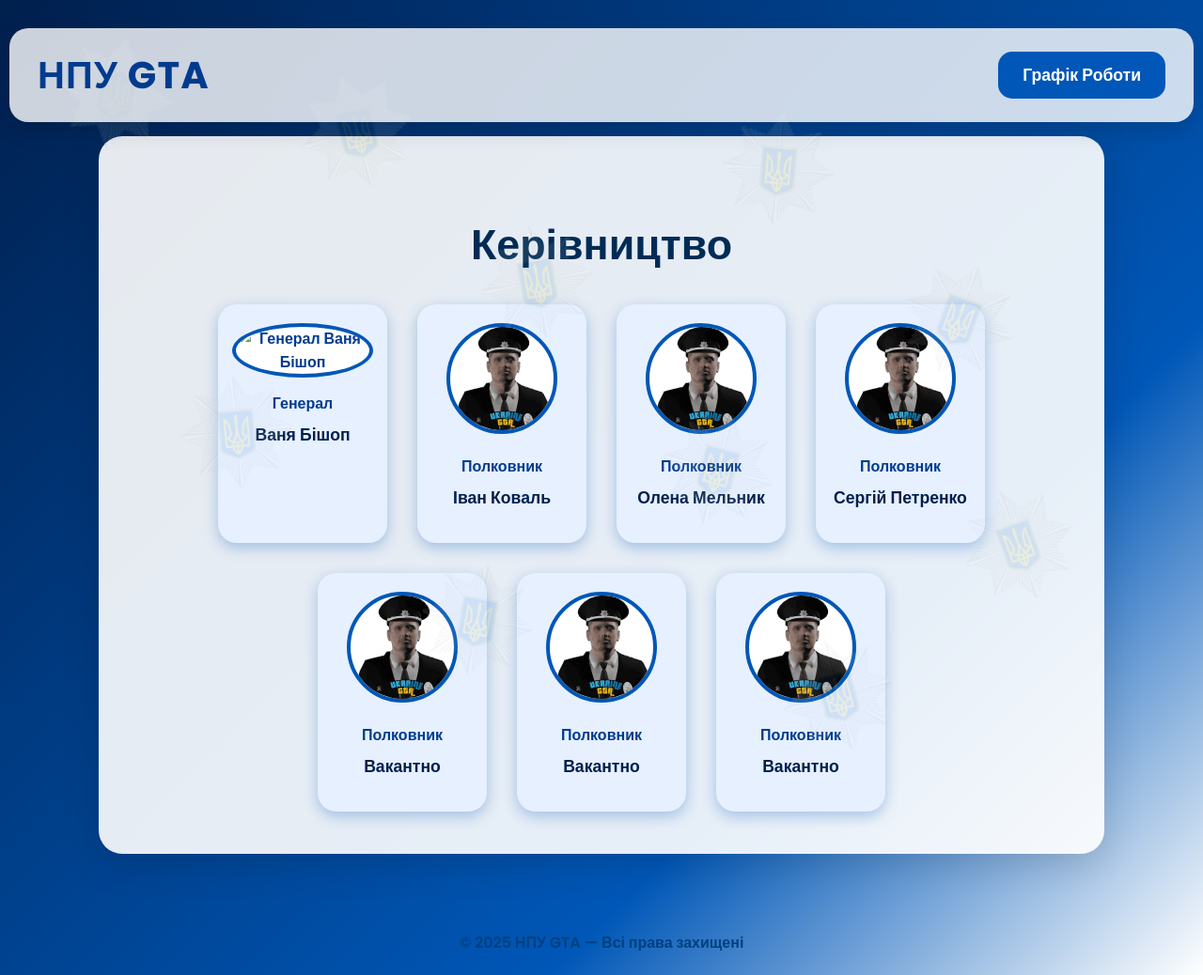
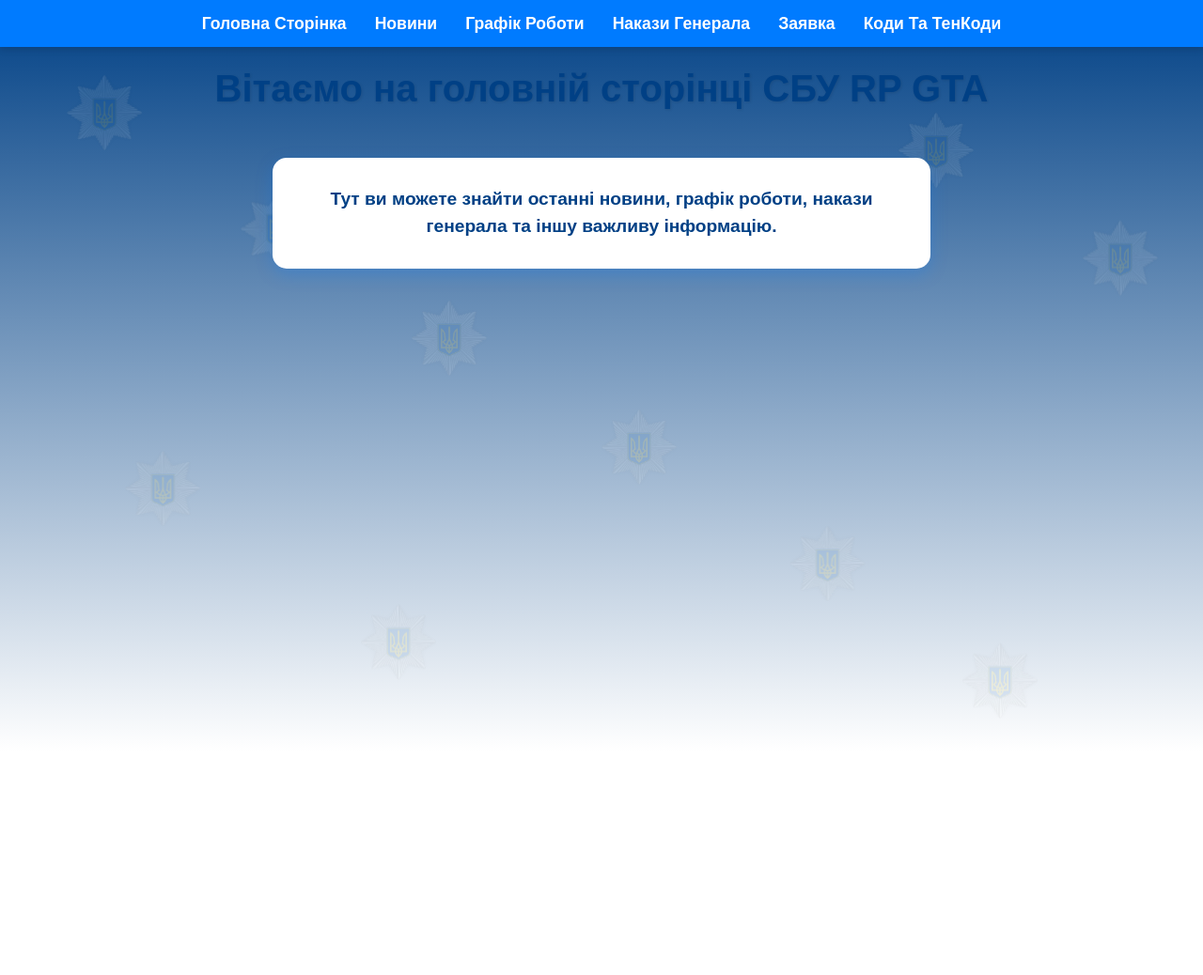
Before and after one commit to stw1zze/npu, a plain HTML site: page index.html in a window 1280 px wide. Shown: the whole page at 94% size. After the commit the page ends 800 px from the top, so only its background shows below. Drawn offline with nearby package versions, Linux system fonts and the light colour scheme.

Commit message:
Update index.html

```diff
--- a/index.html
+++ b/index.html
@@ -3,213 +3,160 @@
 <head>
   <meta charset="UTF-8" />
   <meta name="viewport" content="width=device-width, initial-scale=1" />
-<title>НПУ GTA — Керівництво</title>
-
-<link href="https://fonts.googleapis.com/css2?family=Poppins:wght@400;600;700&display=swap" rel="stylesheet" />
-
+  <title>Головна — СБУ RP GTA</title>
+  <link href="https://cdn.jsdelivr.net/npm/bootstrap@5.3.0/dist/css/bootstrap.min.css" rel="stylesheet" />
+  <link href="https://cdnjs.cloudflare.com/ajax/libs/font-awesome/6.4.0/css/all.min.css" rel="stylesheet" />
   <style>
     body {
-    margin: 0;
-    font-family: 'Poppins', sans-serif;
-    background: linear-gradient(135deg, #001f4d 0%, #0057b7 70%, #ffffff 100%);
-    color: #002b55;
+      font-family: 'Montserrat', sans-serif;
+      background: linear-gradient(to bottom, #004085, #ffffff);
+      color: #1a1a1a;
+      padding-top: 70px;
       min-height: 100vh;
+      display: flex;
+      flex-direction: column;
+      align-items: center;
       position: relative;
+      overflow-x: hidden;
     }
-  .logo-bg {
-    position: fixed; top: 0; left: 0; width: 100%; height: 100%;
-    pointer-events: none;
-    z-index: 0;
+
+    nav {
+      position: fixed;
+      top: 0;
+      width: 100%;
+      background-color: #007bff;
+      padding: 12px 0;
+      z-index: 1000;
+      box-shadow: 0 2px 8px rgba(0,0,0,0.15);
     }
-  .logo-bg img {
-    position: absolute;
-    width: 120px;
-    opacity: 0.1;
-    border-radius: 20px;
+
+    nav .container {
+      display: flex;
+      justify-content: center;
+      gap: 30px;
     }
-  .logo-bg img:nth-child(1) { top: 5%; left: 5%; transform: rotate(10deg);}
-  .logo-bg img:nth-child(2) { top: 10%; left: 25%; transform: rotate(-15deg);}
-  .logo-bg img:nth-child(3) { top: 15%; left: 60%; transform: rotate(5deg);}
-  .logo-bg img:nth-child(4) { top: 30%; left: 40%; transform: rotate(-10deg);}
-  .logo-bg img:nth-child(5) { top: 35%; left: 75%; transform: rotate(20deg);}
-  .logo-bg img:nth-child(6) { top: 50%; left: 15%; transform: rotate(-5deg);}
-  .logo-bg img:nth-child(7) { top: 55%; left: 55%; transform: rotate(15deg);}
-  .logo-bg img:nth-child(8) { top: 65%; left: 80%; transform: rotate(-20deg);}
-  .logo-bg img:nth-child(9) { top: 75%; left: 35%; transform: rotate(10deg);}
-  .logo-bg img:nth-child(10){ top: 85%; left: 65%; transform: rotate(-15deg);}
 
-  header {
-    background: rgba(255 255 255 / 0.8);
-    padding: 20px 30px;
-    border-radius: 20px;
-    margin: 30px auto 15px;
-    max-width: 1200px;
-    box-shadow: 0 8px 25px rgba(0,0,0,0.15);
-    display: flex;
-    justify-content: space-between;
-    align-items: center;
+    nav a {
+      color: white;
+      font-weight: 600;
+      font-size: 1.1rem;
+      text-decoration: none;
+      transition: color 0.3s ease;
+    }
+
+    nav a:hover {
+      color: #cce5ff;
+    }
+
+    h1 {
+      color: #004085;
+      text-align: center;
+      margin-bottom: 50px;
+      font-weight: 700;
+      text-shadow: 1px 1px 3px rgba(0,0,0,0.1);
       position: relative;
       z-index: 1;
     }
-  header h1 {
-    margin: 0;
-    color: #003b8e;
-    font-weight: 700;
-    font-size: 2.5rem;
-    letter-spacing: 1.2px;
-  }
-  nav {
-    display: flex;
-    gap: 15px;
-  }
-  nav a {
-    background: #0057b7;
-    color: white;
-    padding: 12px 26px;
+
+    .content-container {
+      background: white;
       border-radius: 15px;
-    text-decoration: none;
+      box-shadow: 0 6px 18px rgba(0, 123, 255, 0.25);
+      max-width: 700px;
+      width: 90%;
+      padding: 30px 25px;
+      position: relative;
+      z-index: 1;
+      text-align: center;
       font-weight: 600;
-    font-size: 1.1rem;
-    transition: background-color 0.3s ease;
-  }
-  nav a:hover {
-    background: #003b8e;
+      color: #004085;
+      font-size: 1.2rem;
     }
 
-  main {
-    max-width: 1000px;
-    margin: 0 auto 60px;
-    background: rgba(255 255 255 / 0.9);
-    padding: 45px 35px;
-    border-radius: 25px;
-    box-shadow: 0 10px 40px rgba(0,0,0,0.15);
-    color: #002b55;
-    text-align: center;
+    /* Фон с логотипами */
+    .background-logos {
+      position: fixed;
+      top: 0;
+      left: 0;
+      width: 100vw;
+      height: 100vh;
+      pointer-events: none;
+      overflow: hidden;
+      z-index: 0;
+      background: linear-gradient(to bottom, #004085, #ffffff);
     }
 
-  main h2 {
-    font-size: 2.8rem;
-    margin-bottom: 30px;
-    font-weight: 700;
+    .background-logos img {
+      position: absolute;
+      width: 80px;
+      opacity: 0.1;
+      filter: drop-shadow(0 0 3px rgba(0,0,0,0.2));
+      animation-timing-function: ease-in-out;
+      animation-iteration-count: infinite;
+      animation-direction: alternate;
     }
 
-  .leadership {
-    display: flex;
-    flex-wrap: wrap;
-    justify-content: center;
-    gap: 32px;
+    .logo1 { top: 10%; left: 5%; animation-name: moveX1; animation-duration: 12s; }
+    .logo2 { top: 25%; left: 20%; animation-name: moveY1; animation-duration: 15s; }
+    .logo3 { top: 40%; left: 35%; animation-name: moveX2; animation-duration: 10s; }
+    .logo4 { top: 55%; left: 50%; animation-name: moveY2; animation-duration: 14s; }
+    .logo5 { top: 70%; left: 65%; animation-name: moveX1; animation-duration: 11s; }
+    .logo6 { top: 85%; left: 80%; animation-name: moveY1; animation-duration: 13s; }
+    .logo7 { top: 15%; left: 75%; animation-name: moveX2; animation-duration: 16s; }
+    .logo8 { top: 30%; left: 90%; animation-name: moveY2; animation-duration: 12s; }
+    .logo9 { top: 60%; left: 10%; animation-name: moveX1; animation-duration: 14s; }
+    .logo10 { top: 80%; left: 30%; animation-name: moveY1; animation-duration: 15s; }
+
+    @keyframes moveX1 {
+      0%   { transform: translateX(0); }
+      100% { transform: translateX(20px); }
     }
-
-  .leader-card {
-    background: #e6f0ff;
-    border-radius: 20px;
-    box-shadow: 0 5px 15px rgba(0, 87, 183, 0.3);
-    width: 150px;
-    padding: 20px 15px 35px;
-    color: #003b8e;
-    font-weight: 600;
-    transition: transform 0.25s ease;
+    @keyframes moveX2 {
+      0%   { transform: translateX(0); }
+      100% { transform: translateX(-20px); }
     }
-  .leader-card:hover {
-    transform: translateY(-5px);
-    box-shadow: 0 8px 25px rgba(0, 87, 183, 0.5);
+    @keyframes moveY1 {
+      0%   { transform: translateY(0); }
+      100% { transform: translateY(15px); }
     }
-  .leader-card img {
-    width: 110px;
-    height: 110px;
-    object-fit: cover;
-    border-radius: 50%;
-    border: 4px solid #0057b7;
-    margin-bottom: 15px;
-    background: white;
-  }
-  .leader-card .position {
-    font-size: 1rem;
-    margin-bottom: 8px;
-  }
-  .leader-card .name {
-    font-size: 1.1rem;
-    color: #001f4d;
-  }
-
-  footer {
-    text-align: center;
-    padding: 22px 10px;
-    color: #004080;
-    font-weight: 600;
+    @keyframes moveY2 {
+      0%   { transform: translateY(0); }
+      100% { transform: translateY(-15px); }
     }
   </style>
 </head>
 <body>
 
-  <div class="logo-bg" aria-hidden="true">
-    <img src="logo.png" alt="" />
-    <img src="logo.png" alt="" />
-    <img src="logo.png" alt="" />
-    <img src="logo.png" alt="" />
-    <img src="logo.png" alt="" />
-    <img src="logo.png" alt="" />
-    <img src="logo.png" alt="" />
-    <img src="logo.png" alt="" />
-    <img src="logo.png" alt="" />
-    <img src="logo.png" alt="" />
+  <div class="background-logos" aria-hidden="true">
+    <img src="logo.png" alt="" class="logo1" />
+    <img src="logo.png" alt="" class="logo2" />
+    <img src="logo.png" alt="" class="logo3" />
+    <img src="logo.png" alt="" class="logo4" />
+    <img src="logo.png" alt="" class="logo5" />
+    <img src="logo.png" alt="" class="logo6" />
+    <img src="logo.png" alt="" class="logo7" />
+    <img src="logo.png" alt="" class="logo8" />
+    <img src="logo.png" alt="" class="logo9" />
+    <img src="logo.png" alt="" class="logo10" />
   </div>
 
-  <header>
-    <h1>НПУ GTA</h1>
   <nav>
+    <div class="container">
+      <a href="index.html" class="active">Головна Сторінка</a>
+      <a href="news.html">Новини</a>
       <a href="grafik.html">Графік Роботи</a>
+      <a href="nakazy.html">Накази Генерала</a>
+      <a href="#apply">Заявка</a>
+      <a href="ten-codes.html">Коди Та ТенКоди</a>
+    </div>
   </nav>
-  </header>
 
-  <main>
-    <h2>Керівництво</h2>
-    <div class="leadership">
+  <h1>Вітаємо на головній сторінці СБУ RP GTA</h1>
 
-      <div class="leader-card">
-        <img src="general.png" alt="Генерал Ваня Бішоп" />
-        <div class="position">Генерал</div>
-        <div class="name">Ваня Бішоп</div>
+  <div class="content-container">
+    Тут ви можете знайти останні новини, графік роботи, накази генерала та іншу важливу інформацію.
   </div>
 
-      <div class="leader-card">
-        <img src="polkovnik.png" alt="Полковник Іван Коваль" />
-        <div class="position">Полковник</div>
-        <div class="name">Іван Коваль</div>
-      </div>
-      <div class="leader-card">
-        <img src="polkovnik.png" alt="Полковник Олена Мельник" />
-        <div class="position">Полковник</div>
-        <div class="name">Олена Мельник</div>
-      </div>
-      <div class="leader-card">
-        <img src="polkovnik.png" alt="Полковник Сергій Петренко" />
-        <div class="position">Полковник</div>
-        <div class="name">Сергій Петренко</div>
-      </div>
-
-      <div class="leader-card">
-        <img src="polkovnik.png" alt="Вакантно" />
-        <div class="position">Полковник</div>
-        <div class="name">Вакантно</div>
-      </div>
-      <div class="leader-card">
-        <img src="polkovnik.png" alt="Вакантно" />
-        <div class="position">Полковник</div>
-        <div class="name">Вакантно</div>
-      </div>
-      <div class="leader-card">
-        <img src="polkovnik.png" alt="Вакантно" />
-        <div class="position">Полковник</div>
-        <div class="name">Вакантно</div>
-      </div>
-
-    </div>
-  </main>
-
-  <footer>
-    © 2025 НПУ GTA — Всі права захищені
-  </footer>
-
+  <script src="https://cdnjs.cloudflare.com/ajax/libs/font-awesome/6.4.0/js/all.min.js"></script>
 </body>
 </html>
```
Lines whose indentation alone changed are shown as unchanged.
